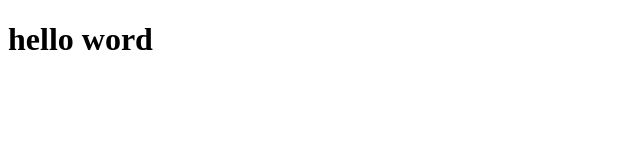
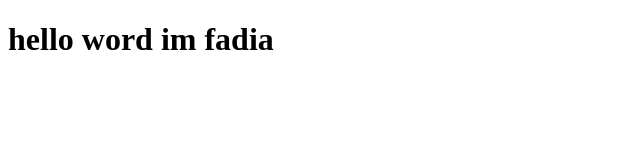
Before and after one commit to fadianurul/coba-remote, a plain HTML site: page index.html in a window 1280 px wide. Shown: the whole page, without its empty margins (0-640 px from the left). Drawn offline with Linux system fonts and the light colour scheme.

Commit message:
update html
menambahkan kalimat hello word im fadia

```diff
--- a/index.html
+++ b/index.html
@@ -7,6 +7,6 @@
     <title>coba</title>
 </head>
 <body>
-    <h1>  hello  word </h1>
+    <h1>  hello  word im fadia </h1>
 </body>
 </html>
```
